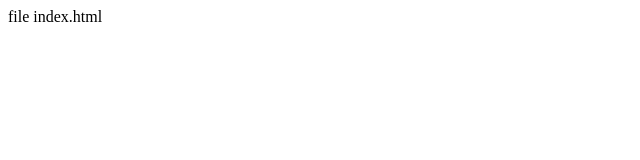
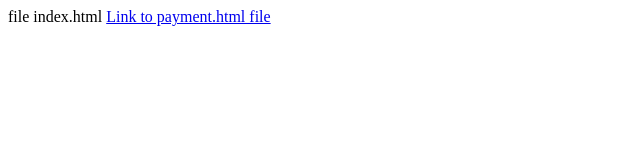
Before and after one commit to vdumchiviy/web-project, a plain HTML site: page index.html in a window 1280 px wide. Shown: the whole page, without its empty margins (0-640 px from the left). Drawn offline with Linux system fonts and the light colour scheme.

Commit message:
payment page:

```diff
--- a/index.html
+++ b/index.html
@@ -1 +1,2 @@
 file index.html
+<a href="payment.html">Link to payment.html file</a>
```
Also changed, not shown: payment.html (added, +1 -0 lines).
